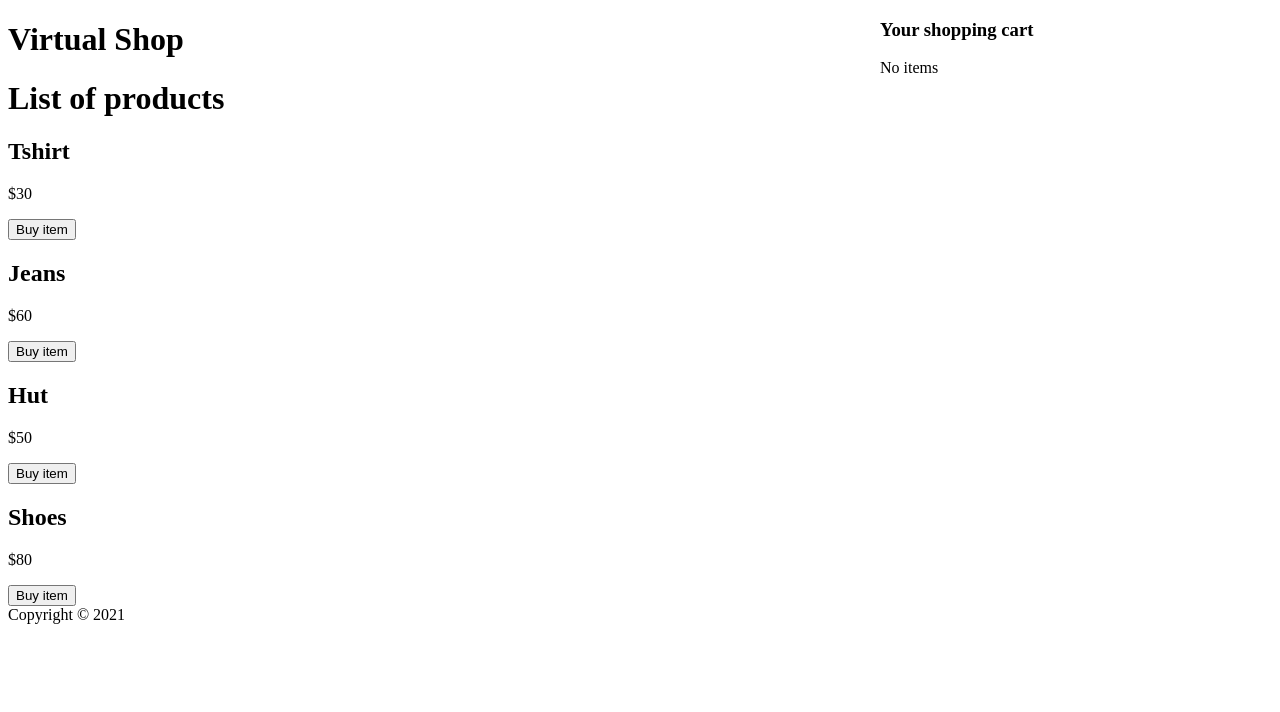
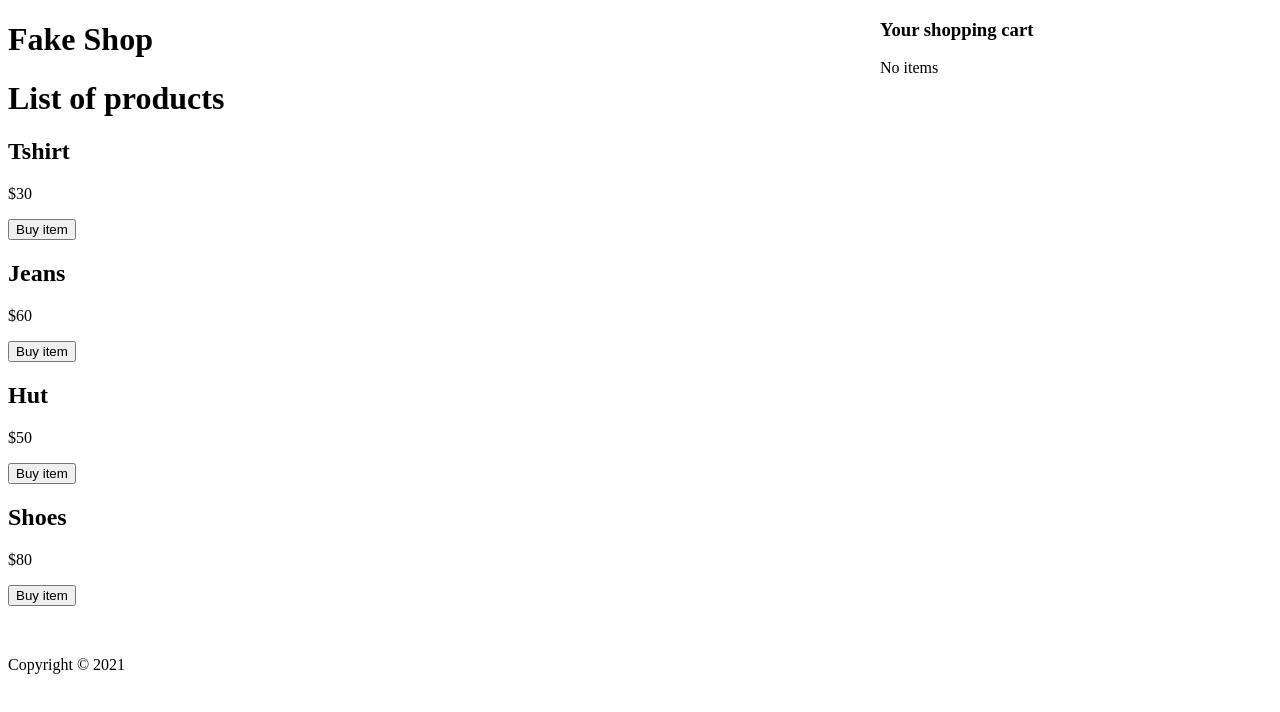
Before and after one commit to ivanurra/basics, a React (Create React App) app: page / in a window 1280 px wide. Shown: the top 712 px of the page. Built offline with nearby package versions, Linux system fonts and the light colour scheme.

Commit message:
css footer

```diff
--- a/src/App.js
+++ b/src/App.js
@@ -20,7 +20,7 @@ export default function App() {
   return (
     <Fragment>
       <Header
-        title="Virtual Shop"
+        title="Fake Shop"
       />
 
       <h1>List of products</h1>
--- a/src/components/Footer.js
+++ b/src/components/Footer.js
@@ -1,5 +1,6 @@
 import React from "react";
+import './footer.css';
 
-const Footer = ({date}) => <footer>Copyright &copy; {date}</footer>;
+const Footer = ({date}) => <footer className="footer">Copyright &copy; {date}</footer>;
 
 export default Footer;
--- /dev/null
+++ b/src/components/footer.css
@@ -0,0 +1,3 @@
+.footer {
+    margin-top: 50px;
+}
```
